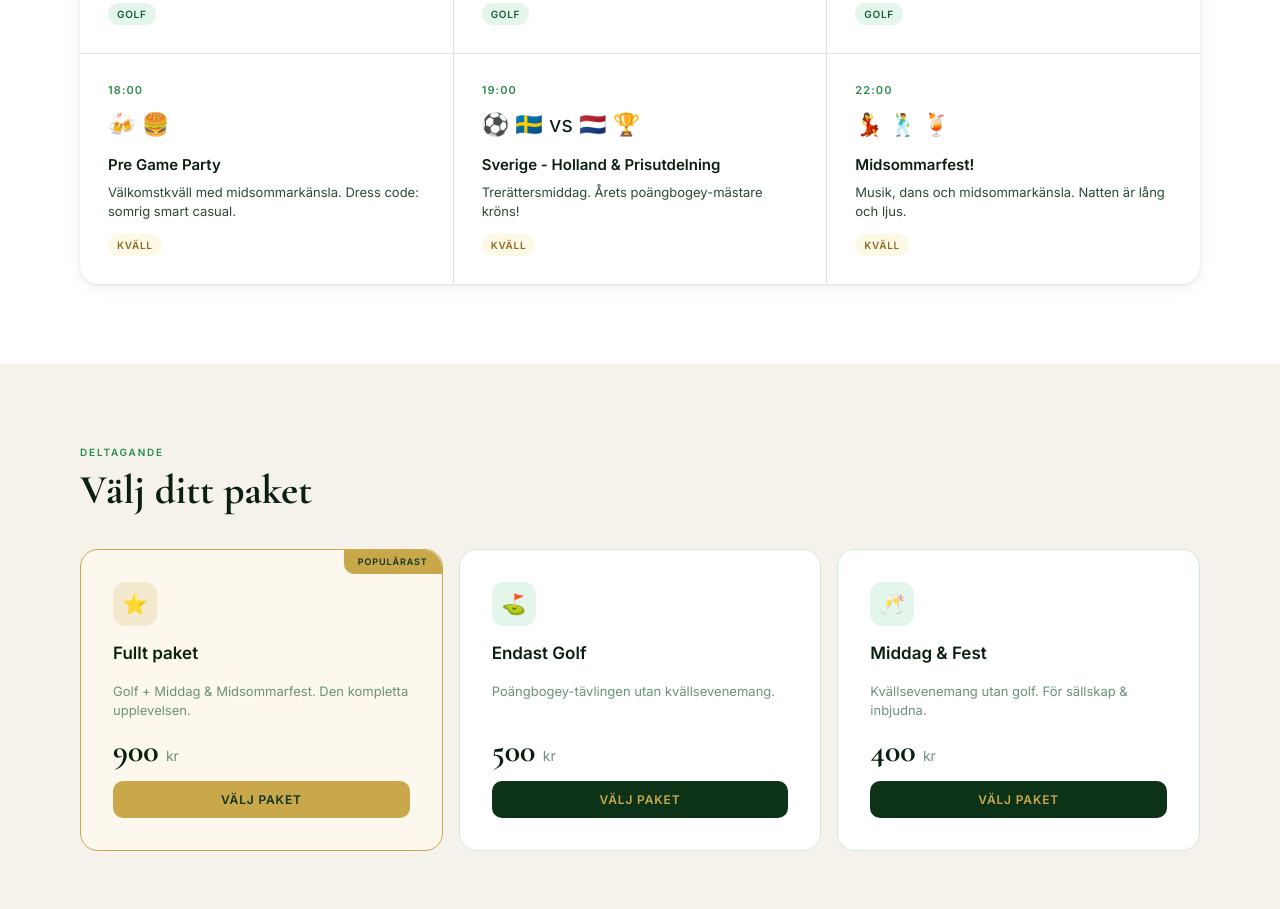
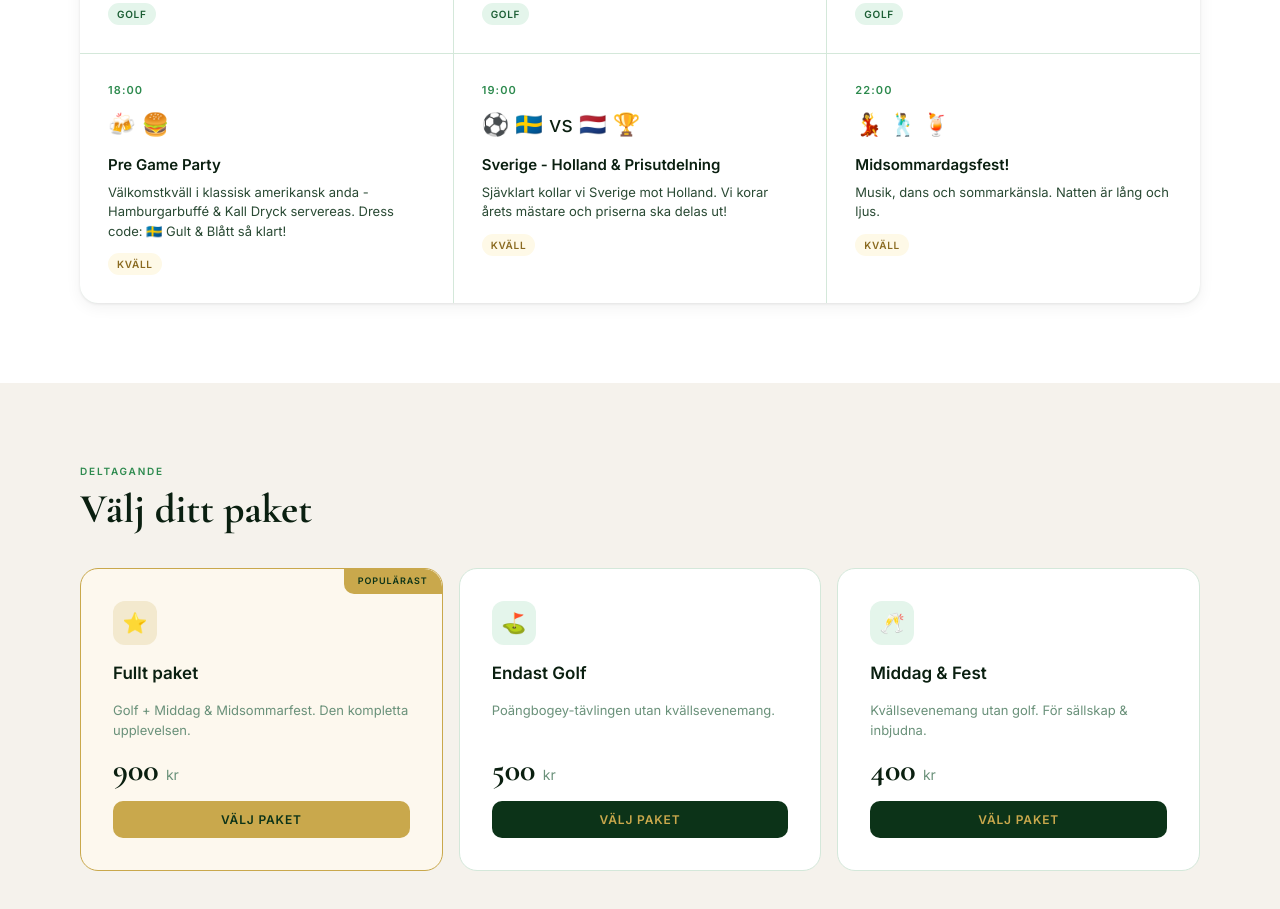
Before and after one commit to danlentamlen/Midsommargolfen, a website built with Vite: page index.html in a window 1280 px wide. Shown: the part 1206-2115 px from the top of the page. Built offline with nearby package versions, Linux system fonts and the light colour scheme; no server answers.

Commit message:
Update index.html

```diff
--- a/index.html
+++ b/index.html
@@ -112,9 +112,9 @@
         <div class="tl-card"><div class="tl-time">09:00</div><div class="tl-icon">☕</div><div class="tl-name">Registrering & Kaffe</div><div class="tl-desc">Välkommen till Rya GK. Hämta scorekort och tee-tider i klubbhuset.</div><div class="tl-tag golf">Golf</div></div>
         <div class="tl-card"><div class="tl-time">10:00</div><div class="tl-icon">🏌️</div><div class="tl-name">Slagstart — Poängbogey</div><div class="tl-desc">Shotgun-start alla 18 hål. Poängbogey med fullt handicap för alla nivåer.</div><div class="tl-tag golf">Golf</div></div>
         <div class="tl-card"><div class="tl-time">15:00</div><div class="tl-icon">🏆</div><div class="tl-name">19:e hålet</div><div class="tl-desc">Drinkar i baren. Preliminär scoring och avkoppling med kollegor.</div><div class="tl-tag golf">Golf</div></div>
-        <div class="tl-card"><div class="tl-time">18:00</div><div class="tl-icon">🍻 🍔</div><div class="tl-name">Pre Game Party</div><div class="tl-desc">Välkomstkväll med midsommarkänsla. Dress code: somrig smart casual.</div><div class="tl-tag party">Kväll</div></div>
-        <div class="tl-card"><div class="tl-time">19:00</div><div class="tl-icon">⚽ 🇸🇪 vs 🇳🇱 🏆</div><div class="tl-name">Sverige - Holland & Prisutdelning</div><div class="tl-desc">Trerättersmiddag. Årets poängbogey-mästare kröns!</div><div class="tl-tag party">Kväll</div></div>
-        <div class="tl-card"><div class="tl-time">22:00</div><div class="tl-icon">💃 🕺 🍹</div><div class="tl-name">Midsommarfest!</div><div class="tl-desc">Musik, dans och midsommarkänsla. Natten är lång och ljus.</div><div class="tl-tag party">Kväll</div></div>
+        <div class="tl-card"><div class="tl-time">18:00</div><div class="tl-icon">🍻 🍔</div><div class="tl-name">Pre Game Party</div><div class="tl-desc">Välkomstkväll i klassisk amerikansk anda - Hamburgarbuffé & Kall Dryck servereas. Dress code: 🇸🇪 Gult & Blått så klart!</div><div class="tl-tag party">Kväll</div></div>
+        <div class="tl-card"><div class="tl-time">19:00</div><div class="tl-icon">⚽ 🇸🇪 vs 🇳🇱 🏆</div><div class="tl-name">Sverige - Holland & Prisutdelning</div><div class="tl-desc">Sjävklart kollar vi Sverige mot Holland. Vi korar årets mästare och priserna ska delas ut!</div><div class="tl-tag party">Kväll</div></div>
+        <div class="tl-card"><div class="tl-time">22:00</div><div class="tl-icon">💃 🕺 🍹</div><div class="tl-name">Midsommardagsfest!</div><div class="tl-desc">Musik, dans och sommarkänsla. Natten är lång och ljus.</div><div class="tl-tag party">Kväll</div></div>
       </div>
     </div>
   </section>
```
